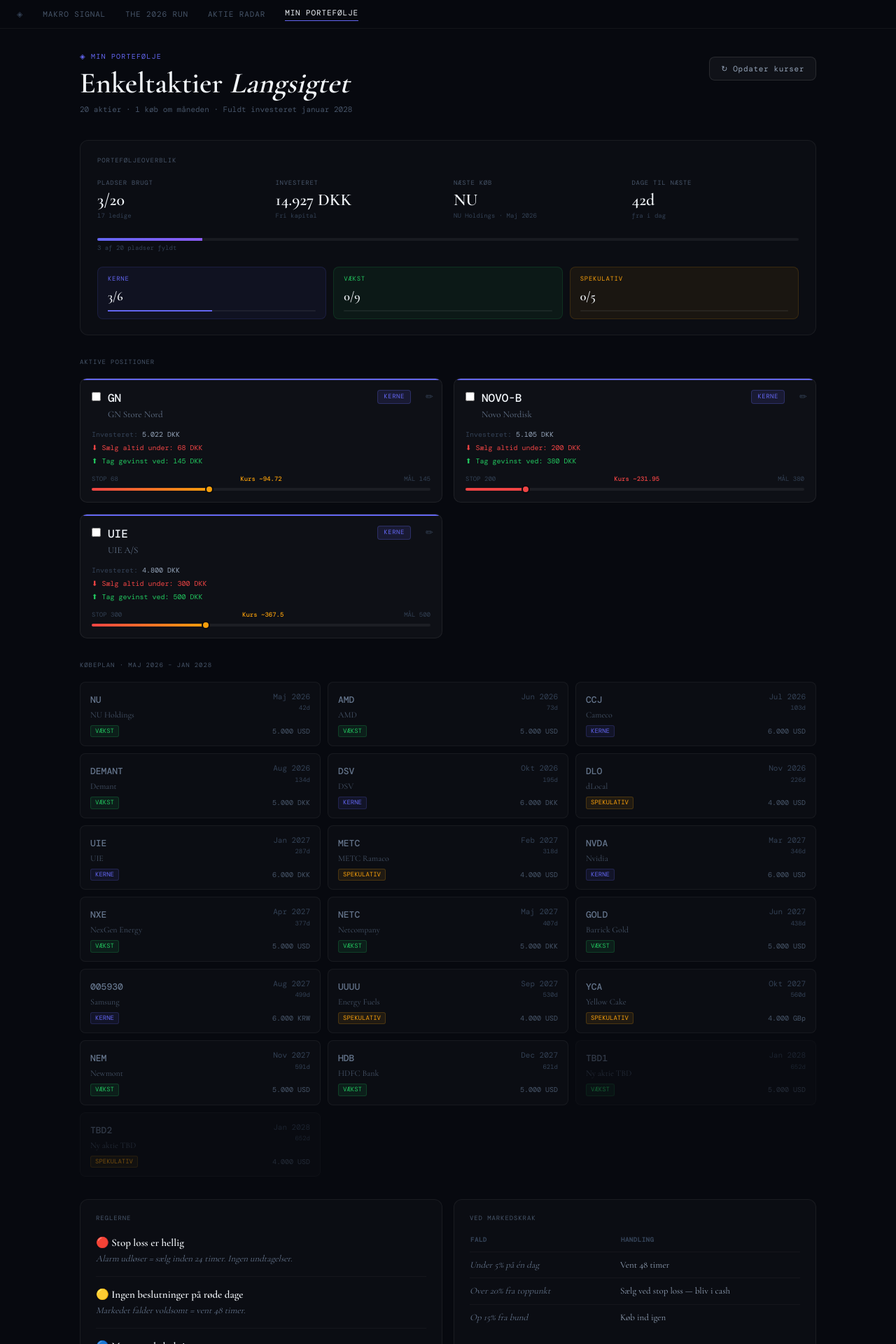
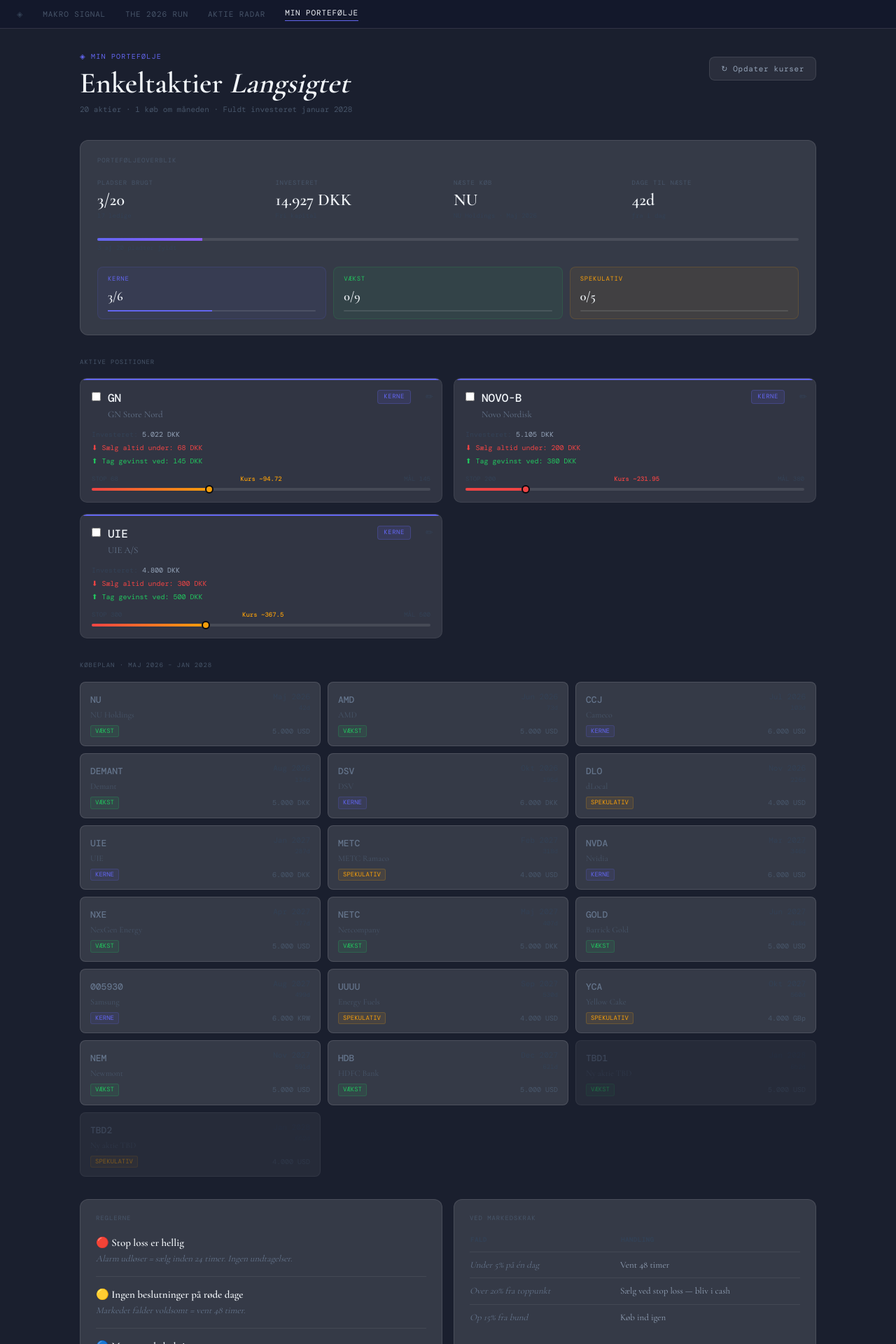
Before and after one commit to tsjbasj/makro-signal, a Next.js app: page /portefolje in a window 1280 px wide. Shown: the top 1920 px of the page at 70% size. Built offline with nearby package versions, Linux system fonts and the light colour scheme.

Commit message:
design: varm mørk navy baggrund, mere synlige kort

```diff
--- a/app/portefolje/page.tsx
+++ b/app/portefolje/page.tsx
@@ -119,7 +119,7 @@
 /* ─── Navigation ─────────────────────────────────────────────────────── */
 function Nav() {
   return (
-    <nav style={{ display: 'flex', alignItems: 'center', gap: 28, padding: '10px 24px', background: 'rgba(7,9,15,0.97)', borderBottom: '1px solid rgba(255,255,255,0.05)', fontFamily: 'var(--font-dm-mono)', fontSize: 11, letterSpacing: '0.08em', textTransform: 'uppercase', position: 'sticky', top: 0, zIndex: 100 }}>
+    <nav style={{ display: 'flex', alignItems: 'center', gap: 28, padding: '10px 24px', background: 'rgba(20,24,44,0.97)', borderBottom: '1px solid rgba(255,255,255,0.12)', fontFamily: 'var(--font-dm-mono)', fontSize: 11, letterSpacing: '0.08em', textTransform: 'uppercase', position: 'sticky', top: 0, zIndex: 100 }}>
       <span style={{ color: '#334155' }}>◈</span>
       <Link href="/" style={{ color: '#475569', textDecoration: 'none' }}>Makro Signal</Link>
       <Link href="/portfolio" style={{ color: '#475569', textDecoration: 'none' }}>The 2026 Run</Link>
@@ -140,7 +140,7 @@
         <span style={{ color: zone, fontWeight: 500 }}>Kurs ~{currentPrice}</span>
         <span>MÅL {exitTarget}</span>
       </div>
-      <div style={{ height: 4, background: 'rgba(255,255,255,0.06)', borderRadius: 4, position: 'relative' }}>
+      <div style={{ height: 4, background: 'rgba(255,255,255,0.10)', borderRadius: 4, position: 'relative' }}>
         <div style={{ height: '100%', width: `${pct}%`, background: `linear-gradient(90deg, #ef4444, ${zone})`, borderRadius: 4 }} />
         <div style={{ position: 'absolute', top: -4, left: `${pct}%`, transform: 'translateX(-50%)', width: 12, height: 12, borderRadius: '50%', background: zone, border: '2px solid #07090f' }} />
       </div>
@@ -160,7 +160,7 @@
 }) {
   const accent = CAT_COLOR[pos.category]
   return (
-    <div style={{ background: 'rgba(255,255,255,0.03)', border: '1px solid rgba(255,255,255,0.07)', borderRadius: 10, overflow: 'hidden' }}>
+    <div style={{ background: 'rgba(255,255,255,0.10)', border: '1px solid rgba(255,255,255,0.07)', borderRadius: 10, overflow: 'hidden' }}>
       <div style={{ height: 2, background: accent }} />
       <div style={{ padding: '14px 16px 16px', position: 'relative' }}>
         <button onClick={() => onEdit(pos)} title="Rediger" style={{ position: 'absolute', top: 14, right: 12, background: 'none', border: 'none', color: '#334155', cursor: 'pointer', fontSize: 13 }}>✏</button>
@@ -189,11 +189,11 @@
   const [exitTarget, setExitTarget] = useState(pos.exitTarget.toString())
   const [currentPrice, setCurrentPrice] = useState(pos.currentPrice.toString())
   const [invested, setInvested] = useState(pos.invested.toString())
-  const inp = { width: '100%', background: 'rgba(255,255,255,0.05)', border: '1px solid rgba(255,255,255,0.1)', borderRadius: 6, padding: '8px 12px', color: '#f1f5f9', fontFamily: 'var(--font-dm-mono)', fontSize: 12, outline: 'none' }
+  const inp = { width: '100%', background: 'rgba(255,255,255,0.12)', border: '1px solid rgba(255,255,255,0.1)', borderRadius: 6, padding: '8px 12px', color: '#f1f5f9', fontFamily: 'var(--font-dm-mono)', fontSize: 12, outline: 'none' }
   const lbl = { fontSize: 10, color: '#475569', letterSpacing: '0.08em', textTransform: 'uppercase' as const, marginBottom: 4, display: 'block', fontFamily: 'var(--font-dm-mono)' }
   return (
     <div style={{ position: 'fixed', inset: 0, background: 'rgba(0,0,0,0.72)', zIndex: 200, display: 'flex', alignItems: 'center', justifyContent: 'center', padding: 16 }}>
-      <div style={{ background: '#0d1117', border: '1px solid rgba(255,255,255,0.1)', borderRadius: 12, padding: 28, width: '100%', maxWidth: 480 }}>
+      <div style={{ background: '#141824', border: '1px solid rgba(255,255,255,0.1)', borderRadius: 12, padding: 28, width: '100%', maxWidth: 480 }}>
         <div style={{ display: 'flex', justifyContent: 'space-between', alignItems: 'center', marginBottom: 24 }}>
           <span style={{ fontFamily: 'var(--font-cormorant)', fontSize: 20, fontWeight: 600 }}>Rediger {pos.ticker}</span>
           <button onClick={onClose} style={{ background: 'none', border: 'none', color: '#475569', cursor: 'pointer', fontSize: 20 }}>✕</button>
@@ -227,7 +227,7 @@
   const accent = CAT_COLOR[buy.category]
   const isTbd = buy.ticker.startsWith('TBD')
   return (
-    <div style={{ background: past ? 'rgba(99,102,241,0.07)' : 'rgba(255,255,255,0.02)', border: `1px solid ${past ? 'rgba(99,102,241,0.25)' : 'rgba(255,255,255,0.05)'}`, borderRadius: 8, padding: '12px 14px', opacity: isTbd ? 0.45 : 1 }}>
+    <div style={{ background: past ? 'rgba(99,102,241,0.07)' : 'rgba(255,255,255,0.12)', border: `1px solid ${past ? 'rgba(99,102,241,0.25)' : 'rgba(255,255,255,0.12)'}`, borderRadius: 8, padding: '12px 14px', opacity: isTbd ? 0.45 : 1 }}>
       <div style={{ display: 'flex', justifyContent: 'space-between', alignItems: 'flex-start', marginBottom: 6 }}>
         <div>
           <span style={{ fontFamily: 'var(--font-dm-mono)', fontSize: 13, fontWeight: 500, color: past ? '#a78bfa' : '#64748b' }}>{buy.ticker}</span>
@@ -306,7 +306,7 @@
   const corm = 'var(--font-cormorant)'
 
   return (
-    <div style={{ minHeight: '100vh', background: '#07090f' }}>
+    <div style={{ minHeight: '100vh', background: '#1a1f2e' }}>
       <Nav />
 
       <div style={{ maxWidth: 1100, margin: '0 auto', padding: '32px 24px 0' }}>
@@ -325,7 +325,7 @@
             </div>
           </div>
           <div style={{ display: 'flex', flexDirection: 'column', alignItems: 'flex-end', gap: 6, paddingTop: 8 }}>
-            <button onClick={fetchKurser} disabled={loading} style={{ background: 'rgba(255,255,255,0.04)', border: '1px solid rgba(255,255,255,0.1)', color: loading ? '#475569' : '#94a3b8', borderRadius: 8, padding: '8px 16px', fontFamily: 'var(--font-dm-mono)', fontSize: 11, cursor: loading ? 'not-allowed' : 'pointer', letterSpacing: '0.06em' }}>
+            <button onClick={fetchKurser} disabled={loading} style={{ background: 'rgba(255,255,255,0.07)', border: '1px solid rgba(255,255,255,0.1)', color: loading ? '#475569' : '#94a3b8', borderRadius: 8, padding: '8px 16px', fontFamily: 'var(--font-dm-mono)', fontSize: 11, cursor: loading ? 'not-allowed' : 'pointer', letterSpacing: '0.06em' }}>
               {loading ? '↻ Henter…' : '↻ Opdater kurser'}
             </button>
             {kursError && <div style={{ fontSize: 9, color: '#ef4444', maxWidth: 220, textAlign: 'right' }}>{kursError}</div>}
@@ -333,7 +333,7 @@
         </div>
 
         {/* ── SEKTION 1: Overblik ──────────────────────────────────────── */}
-        <div style={{ background: 'rgba(255,255,255,0.02)', border: '1px solid rgba(255,255,255,0.06)', borderRadius: 12, padding: '22px 24px', marginBottom: 32 }}>
+        <div style={{ background: 'rgba(255,255,255,0.12)', border: '1px solid rgba(255,255,255,0.10)', borderRadius: 12, padding: '22px 24px', marginBottom: 32 }}>
           <div style={{ fontFamily: mono, fontSize: 9, color: '#475569', letterSpacing: '0.1em', marginBottom: 18 }}>PORTEFØLJEOVERBLIK</div>
           <div style={{ display: 'grid', gridTemplateColumns: 'repeat(4, 1fr)', gap: 16, marginBottom: 24 }}>
             {[
@@ -352,7 +352,7 @@
 
           {/* Progress bar */}
           <div style={{ marginBottom: 20 }}>
-            <div style={{ height: 4, background: 'rgba(255,255,255,0.06)', borderRadius: 4, overflow: 'hidden' }}>
+            <div style={{ height: 4, background: 'rgba(255,255,255,0.10)', borderRadius: 4, overflow: 'hidden' }}>
               <div style={{ height: '100%', width: `${(usedSlots / 20) * 100}%`, background: 'linear-gradient(90deg, #6366f1, #8b5cf6)' }} />
             </div>
             <div style={{ fontFamily: mono, fontSize: 9, color: '#334155', marginTop: 4 }}>{usedSlots} af 20 pladser fyldt</div>
@@ -368,7 +368,7 @@
               <div key={label} style={{ background: color + '10', border: '1px solid ' + color + '25', borderRadius: 8, padding: '10px 14px' }}>
                 <div style={{ fontFamily: mono, fontSize: 9, color, letterSpacing: '0.08em', marginBottom: 4 }}>{label.toUpperCase()}</div>
                 <div style={{ fontFamily: corm, fontSize: 18, fontWeight: 600, color: '#f1f5f9' }}>{filled}/{total}</div>
-                <div style={{ height: 2, background: 'rgba(255,255,255,0.06)', borderRadius: 2, marginTop: 6 }}>
+                <div style={{ height: 2, background: 'rgba(255,255,255,0.10)', borderRadius: 2, marginTop: 6 }}>
                   <div style={{ height: '100%', width: `${(filled / total) * 100}%`, background: color }} />
                 </div>
               </div>
@@ -400,14 +400,14 @@
         <div style={{ display: 'grid', gridTemplateColumns: '1fr 1fr', gap: 16, marginBottom: 32 }}>
 
           {/* Reglerne */}
-          <div style={{ background: 'rgba(255,255,255,0.02)', border: '1px solid rgba(255,255,255,0.06)', borderRadius: 12, padding: '20px 22px' }}>
+          <div style={{ background: 'rgba(255,255,255,0.12)', border: '1px solid rgba(255,255,255,0.10)', borderRadius: 12, padding: '20px 22px' }}>
             <div style={{ fontFamily: mono, fontSize: 9, color: '#475569', letterSpacing: '0.1em', marginBottom: 16 }}>REGLERNE</div>
             {[
               { emoji: '🔴', title: 'Stop loss er hellig', body: 'Alarm udløser = sælg inden 24 timer. Ingen undtagelser.' },
               { emoji: '🟡', title: 'Ingen beslutninger på røde dage', body: 'Markedet falder voldsomt = vent 48 timer.' },
               { emoji: '🔵', title: 'Max 20 enkeltaktier', body: 'Vil du købe nummer 21 skal du sælge én af de 20 først.' },
             ].map(({ emoji, title, body }) => (
-              <div key={title} style={{ marginBottom: 14, paddingBottom: 14, borderBottom: '1px solid rgba(255,255,255,0.04)' }}>
+              <div key={title} style={{ marginBottom: 14, paddingBottom: 14, borderBottom: '1px solid rgba(255,255,255,0.07)' }}>
                 <div style={{ fontFamily: corm, fontSize: 15, fontWeight: 600, color: '#f1f5f9', marginBottom: 3 }}>{emoji} {title}</div>
                 <div style={{ fontFamily: corm, fontStyle: 'italic', fontSize: 13, color: '#64748b', lineHeight: 1.5 }}>{body}</div>
               </div>
@@ -415,7 +415,7 @@
           </div>
 
           {/* Ved markedskrak */}
-          <div style={{ background: 'rgba(255,255,255,0.02)', border: '1px solid rgba(255,255,255,0.06)', borderRadius: 12, padding: '20px 22px' }}>
+          <div style={{ background: 'rgba(255,255,255,0.12)', border: '1px solid rgba(255,255,255,0.10)', borderRadius: 12, padding: '20px 22px' }}>
             <div style={{ fontFamily: mono, fontSize: 9, color: '#475569', letterSpacing: '0.1em', marginBottom: 16 }}>VED MARKEDSKRAK</div>
             <table style={{ width: '100%', borderCollapse: 'collapse' }}>
               <thead>
@@ -430,7 +430,7 @@
                   { fald: 'Over 20% fra toppunkt', handling: 'Sælg ved stop loss — bliv i cash' },
                   { fald: 'Op 15% fra bund', handling: 'Køb ind igen' },
                 ].map(({ fald, handling }) => (
-                  <tr key={fald} style={{ borderTop: '1px solid rgba(255,255,255,0.04)' }}>
+                  <tr key={fald} style={{ borderTop: '1px solid rgba(255,255,255,0.07)' }}>
                     <td style={{ fontFamily: corm, fontStyle: 'italic', fontSize: 13, color: '#64748b', padding: '9px 0', paddingRight: 16, lineHeight: 1.4 }}>{fald}</td>
                     <td style={{ fontFamily: corm, fontSize: 13, color: '#94a3b8', padding: '9px 0', lineHeight: 1.4 }}>{handling}</td>
                   </tr>
@@ -454,7 +454,7 @@
           </div>
           <div style={{ display: 'grid', gridTemplateColumns: 'repeat(2, 1fr)', gap: 8 }}>
             {positions.map(pos => (
-              <label key={pos.id} style={{ display: 'flex', alignItems: 'center', gap: 10, cursor: 'pointer', padding: '8px 10px', background: 'rgba(255,255,255,0.02)', borderRadius: 6 }}>
+              <label key={pos.id} style={{ display: 'flex', alignItems: 'center', gap: 10, cursor: 'pointer', padding: '8px 10px', background: 'rgba(255,255,255,0.12)', borderRadius: 6 }}>
                 <input type="checkbox" checked={pos.checked} onChange={() => toggleCheck(pos.id)} style={{ accentColor: '#6366f1' }} />
                 <span style={{ fontFamily: mono, fontSize: 10, color: pos.checked ? '#6366f1' : '#475569' }}>{pos.ticker} — {pos.name}</span>
               </label>
```
